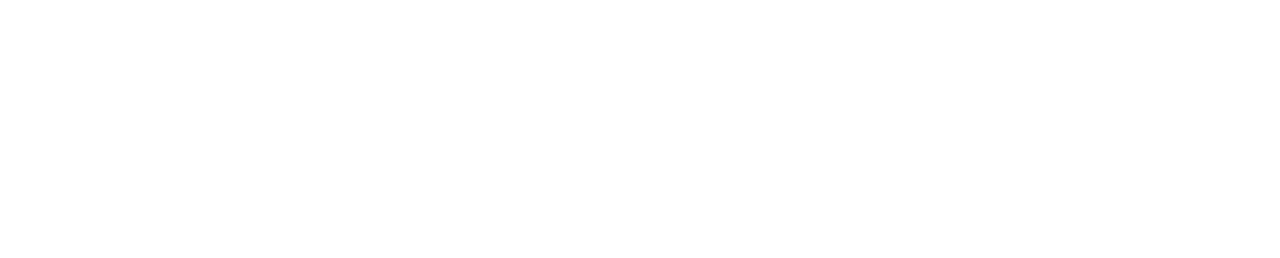
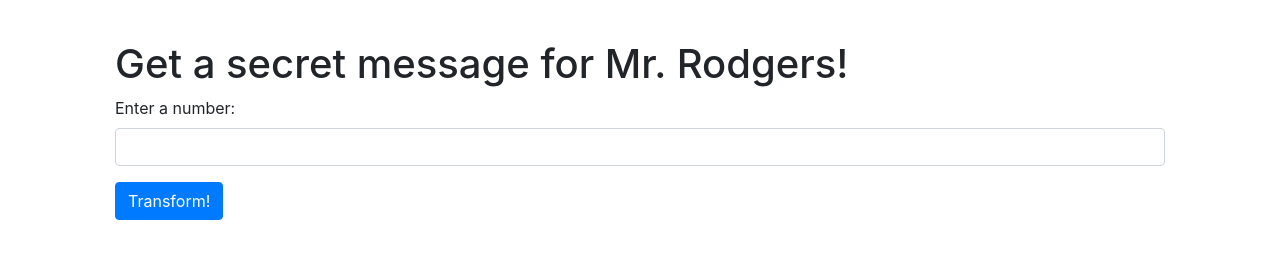
Before and after one commit to jillianlg/Neighborhood-Generator, a plain HTML site: page index.html in a window 1280 px wide. Drawn offline with Linux system fonts and the light colour scheme.

Commit message:
add TDD parameters

```diff
--- a/index.html
+++ b/index.html
@@ -12,8 +12,18 @@
 <body>
   <div class="container">
     <div class="group-std">
-
-
+      <h1>Get a secret message for Mr. Rodgers!</h1>
+      <!-- <img src="img/TBD.jpg" alt="TBD"><br> -->
+      <form id="formOne">
+        <div class="form-group">
+          <label for="userInput">Enter a number:</label>
+          <input id="userInput" class="form-control" type="text">
+        </div>
+        <button type="submit" class="btn btn-primary">Transform!</button>
+      </form>
+      <div id="translate">
+        <h4 class="output"></h4>
+      </div>
     </div>
   </div>
 </body>
```
Also changed, not shown: js/scripts.js (+21 -13 lines).
